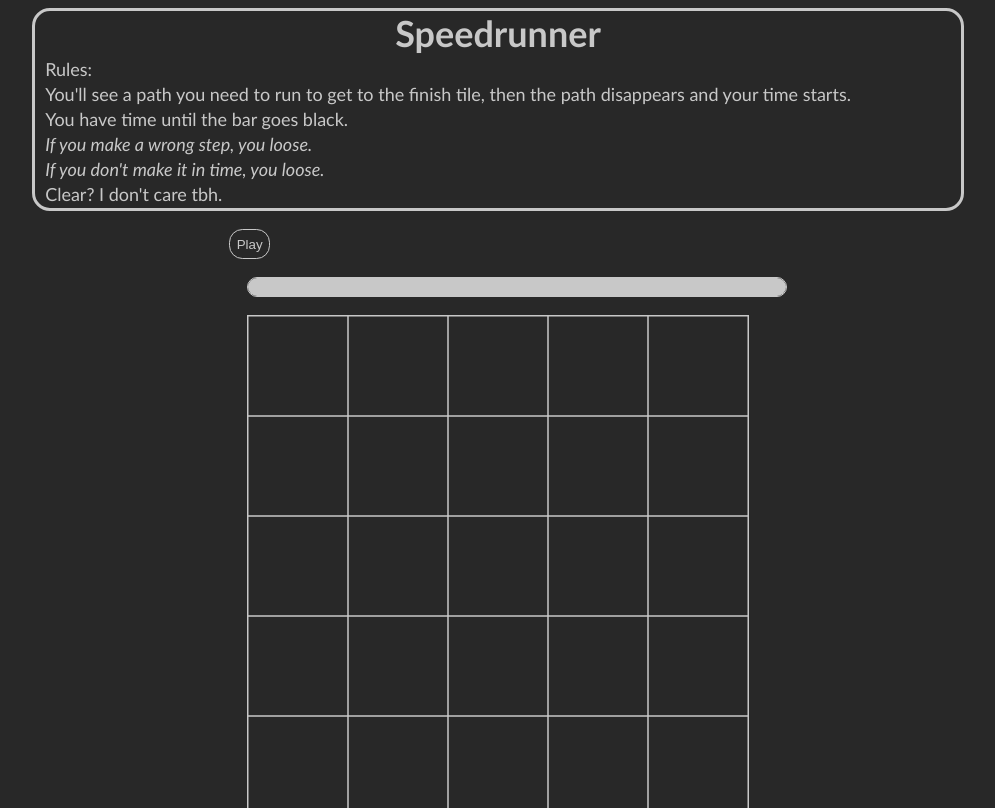
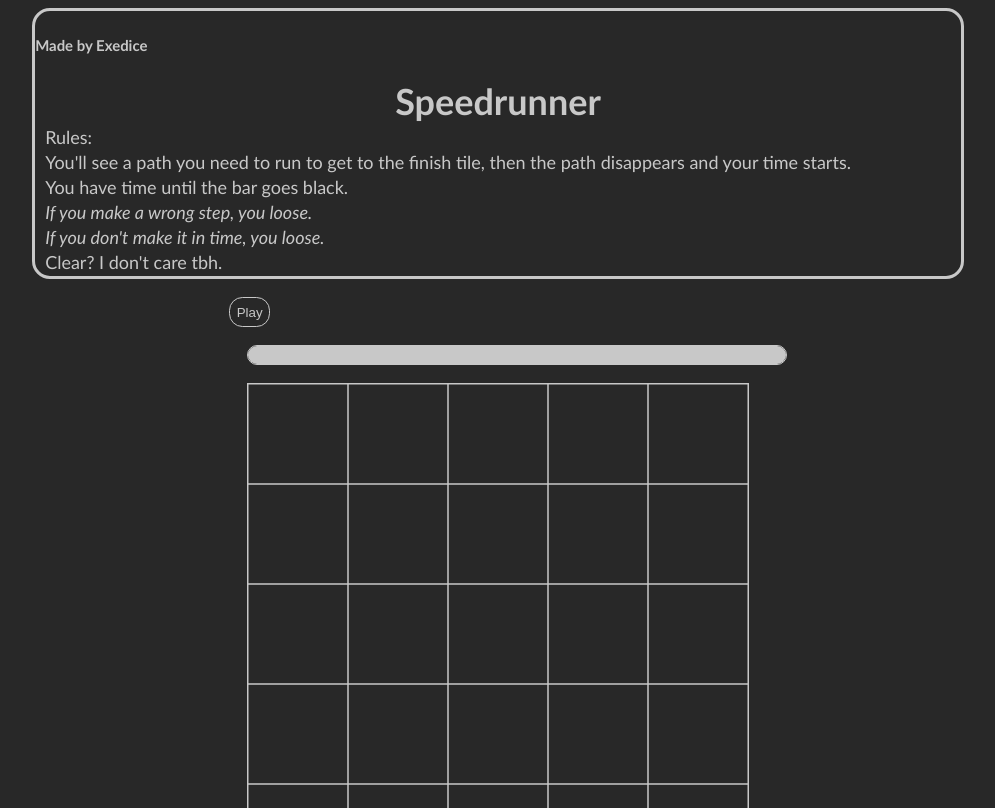
Before and after one commit to Ex-ce-pt/concode-game, a website: page public/index.html in a window 1280 px wide. Shown: the whole page, without its empty margins (150-1145 px from the left). Drawn offline with Linux system fonts and the light colour scheme.

Commit message:
added "made by Exedice" thing

```diff
--- a/public/index.html
+++ b/public/index.html
@@ -13,6 +13,7 @@
     <div class="display">
 
         <header>
+            <h5>Made by Exedice</h5>
             <h1>Speedrunner</h1>
             <p>Rules: </p>
             <p>You'll see a path you need to run to get to the finish tile, then the path disappears and your time starts.</p>
```
